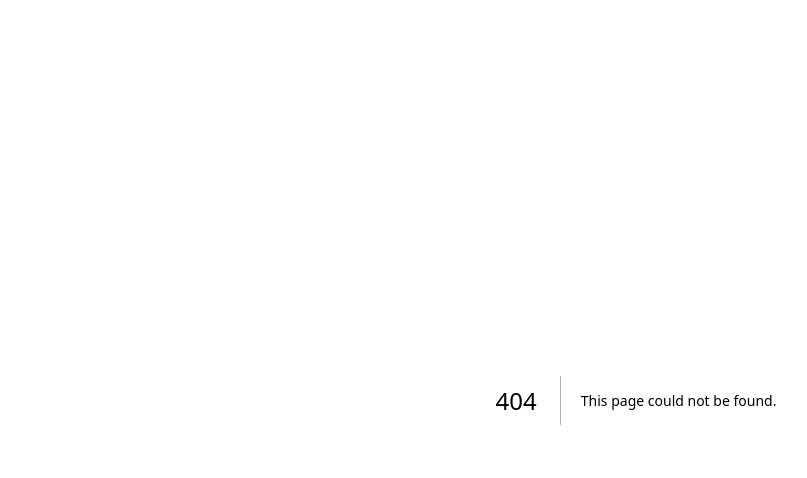
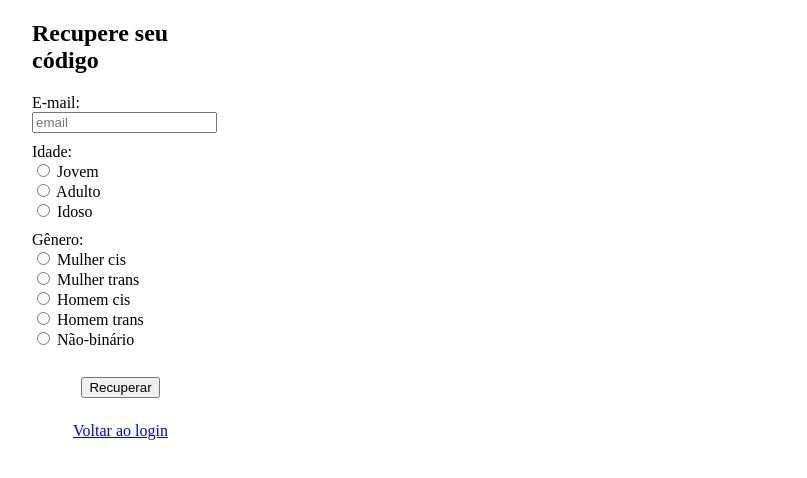
Before and after one commit to gauss-infinito/survey-app, a Next.js app in the folder frontend/: page /recorver in a window 1280 px wide. Before the commit this address had no page. Shown: the top 478 px of the page, without its empty margins (4-811 px from the left). Built offline with nearby package versions, Linux system fonts and the light colour scheme.

Commit message:
Create page.js

```diff
--- /dev/null
+++ b/frontend/app/recorver/page.js
@@ -0,0 +1,103 @@
+"use client";
+
+import { useState } from "react";
+import Link from "next/link";
+
+export default function Recover() {
+  const [email, setEmail] = useState("");
+  const [age, setAge] = useState("");
+  const [gender, setGender] = useState("");
+  const [loading, setLoading] = useState(false);
+  const [recoveredCode, setRecoveredCode] = useState("");
+
+  async function recover() {
+    if (!email || !age || !gender) {
+      alert("Preencha todos os campos");
+      return;
+    }
+
+    try {
+      setLoading(true);
+
+      const res = await fetch(`${process.env.NEXT_PUBLIC_API_URL}/auth/recover`, {
+        method: "POST",
+        headers: {
+          "Content-Type": "application/json",
+        },
+        body: JSON.stringify({ email, age, gender }),
+      });
+
+      const data = await res.json();
+
+      if (!res.ok) {
+        alert(data.error || "Erro na recuperação");
+        return;
+      }
+
+      setRecoveredCode(data.code);
+
+    } catch (err) {
+      console.error(err);
+      alert("Erro de conexão");
+    } finally {
+      setLoading(false);
+    }
+  }
+
+  function copyCode() {
+    navigator.clipboard.writeText(recoveredCode);
+    alert("Código copiado!");
+  }
+
+  return (
+    <div style={{ width: "177px", marginLeft: "28px" }}>
+      <h2>Recupere seu código</h2>
+
+      <div>
+        <label htmlFor="email">E-mail:</label><br />
+        <input
+          id="email"
+          name="email"
+          type="email"
+          placeholder="email"
+          onChange={(e) => setEmail(e.target.value)}
+        />
+      </div>
+
+      <div style={{ marginTop: "10px" }}>
+        <label>Idade:</label><br />
+        <input type="radio" name="age" value="young" onChange={(e) => setAge(e.target.value)} /> Jovem<br />
+        <input type="radio" name="age" value="adult" onChange={(e) => setAge(e.target.value)} /> Adulto<br />
+        <input type="radio" name="age" value="elderly" onChange={(e) => setAge(e.target.value)} /> Idoso<br />
+      </div>
+
+      <div style={{ marginTop: "10px" }}>
+        <label>Gênero:</label><br />
+        <input type="radio" name="gender" value="cis-woman" onChange={(e) => setGender(e.target.value)} /> Mulher cis<br />
+        <input type="radio" name="gender" value="trans-woman" onChange={(e) => setGender(e.target.value)} /> Mulher trans<br />
+        <input type="radio" name="gender" value="cis-man" onChange={(e) => setGender(e.target.value)} /> Homem cis<br />
+        <input type="radio" name="gender" value="trans-man" onChange={(e) => setGender(e.target.value)} /> Homem trans<br />
+        <input type="radio" name="gender" value="non-binary" onChange={(e) => setGender(e.target.value)} /> Não-binário<br />
+      </div>
+
+      <div style={{ textAlign: "center", marginTop: "28px" }}>
+        <button onClick={recover} disabled={loading}>
+          {loading ? "Recuperando..." : "Recuperar"}
+        </button>
+      </div>
+
+      {/* resultado */}
+      {recoveredCode && (
+        <div style={{ marginTop: "20px", textAlign: "center" }}>
+          <strong>Seu novo código:</strong><br />
+          <span>{recoveredCode}</span><br /><br />
+          <button onClick={copyCode}>Copiar</button>
+        </div>
+      )}
+
+      <div style={{ textAlign: "center", marginTop: "24px" }}>
+        <Link href="/login">Voltar ao login</Link>
+      </div>
+    </div>
+  );
+}
```
